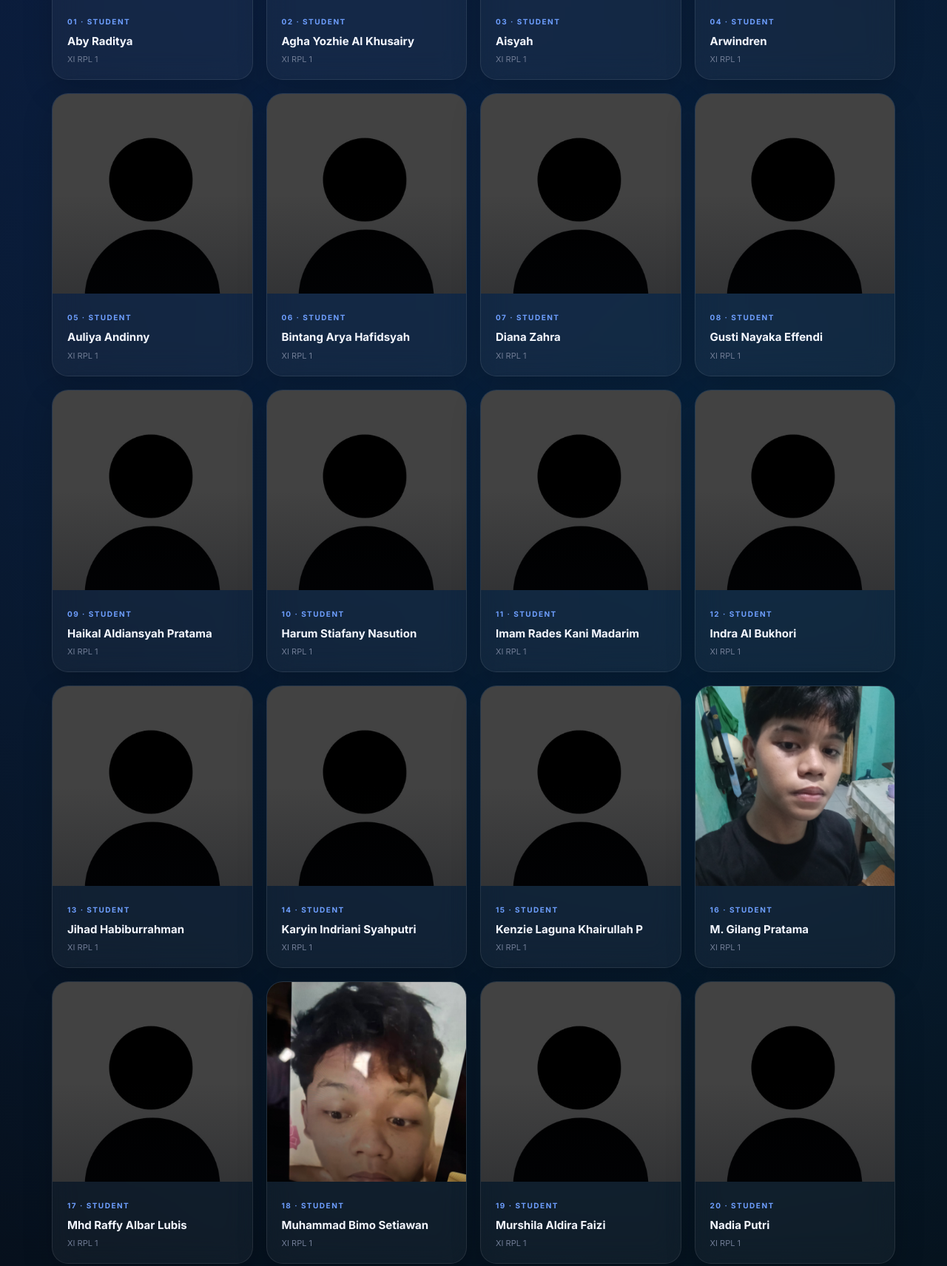
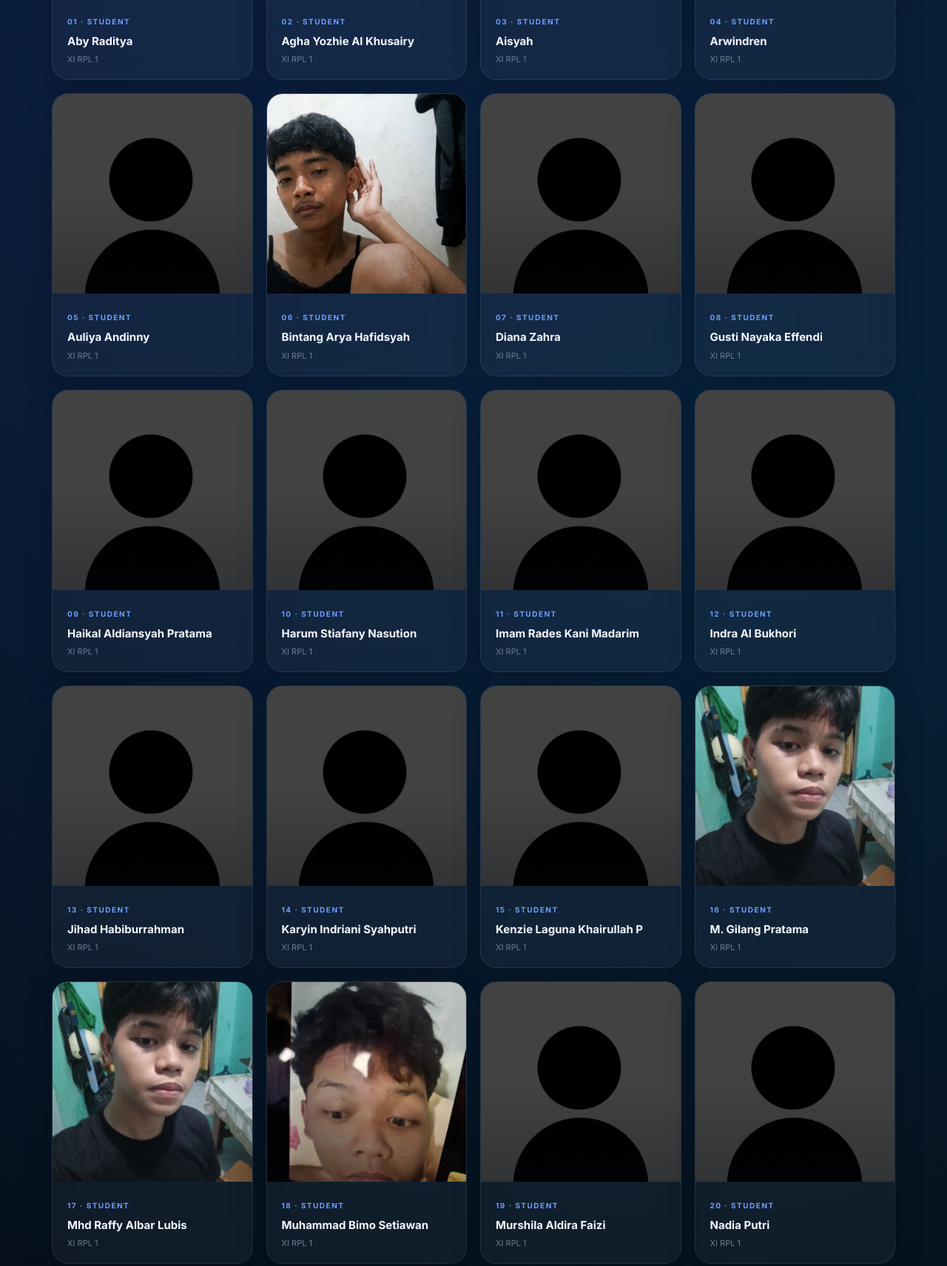
Before and after one commit to tytialo091-crypto/XI-RPL-1, a plain HTML site: page index.html in a window 1280 px wide. Shown: the part 2304-4016 px from the top of the page at 74% size. Drawn offline with Linux system fonts and the light colour scheme.

Commit message:
Update student images in index.html

```diff
--- a/index.html
+++ b/index.html
@@ -266,7 +266,7 @@
 
         <div class="student-card">
             <div class="student-photo">
-                <img src="assets/students/06.jpg" alt="Bintang Arya Hafidsyah">
+                <img src="IMG-20261009-WA0023.jpg" alt="Bintang Arya Hafidsyah">
             </div>
 
             <div class="student-info">
@@ -398,7 +398,7 @@
 
         <div class="student-card">
             <div class="student-photo">
-                <img src="assets/students/17.jpg" alt="Mhd Raffy Albar Lubis">
+                <img src="IMG-20261119-WA0171.jpg" alt="Mhd Raffy Albar Lubis">
             </div>
 
             <div class="student-info">
```
